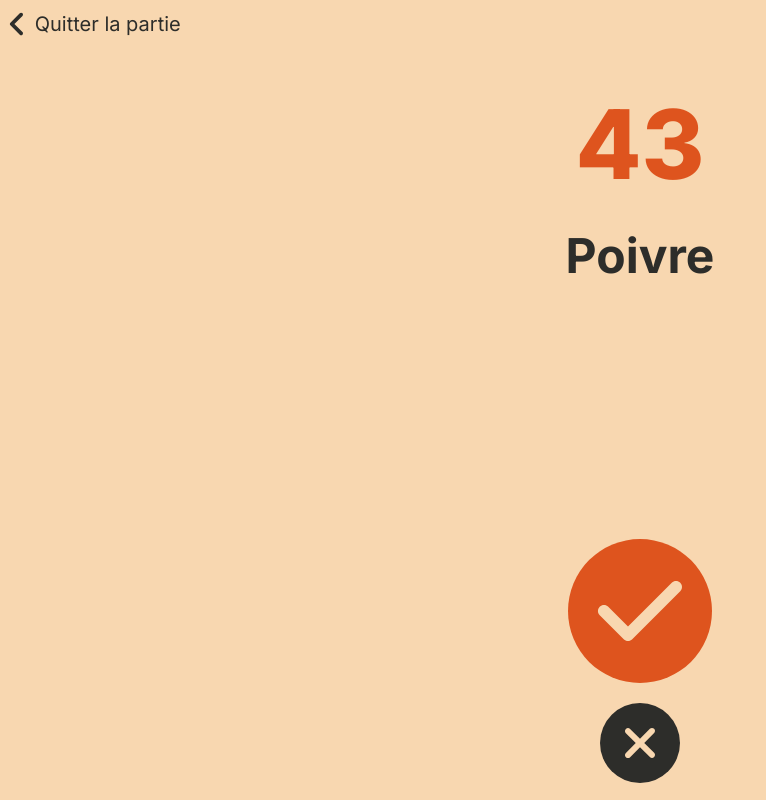
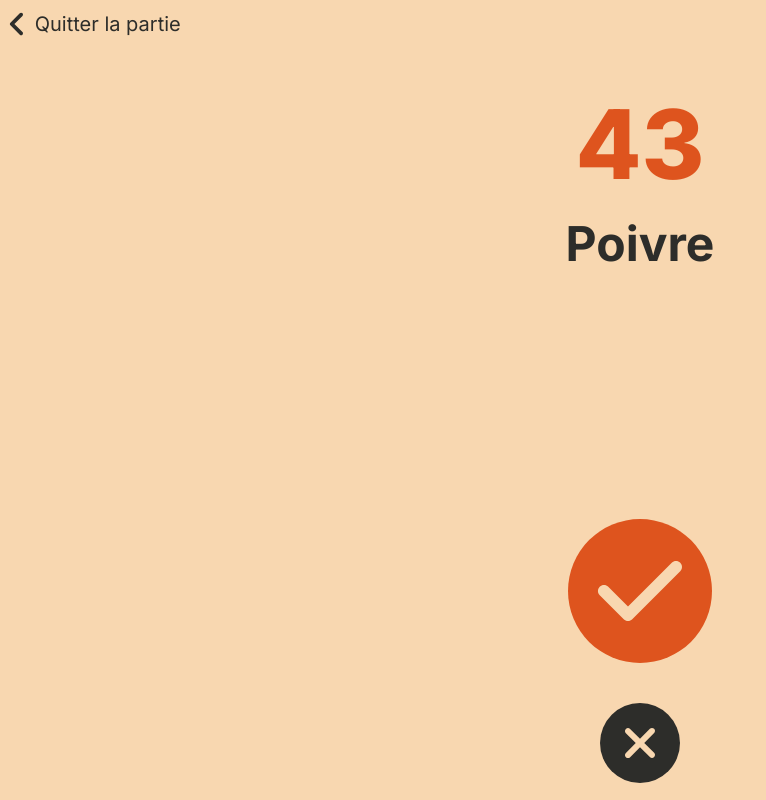
Before and after one commit to Spookywy/time2guess, a Next.js app: page /game in a window 1280 px wide. Both pictures are taken after a click on the button "Commencer". Shown: the whole page, without its empty margins (0-766 px from the left). Built offline with nearby package versions, Linux system fonts and the light colour scheme.

Commit message:
:lipstick: increase space between buttons

```diff
--- a/src/components/about.tsx
+++ b/src/components/about.tsx
@@ -2,7 +2,7 @@ import { faGithub } from "@fortawesome/free-brands-svg-icons";
 import { faHeart } from "@fortawesome/free-solid-svg-icons";
 import { FontAwesomeIcon } from "@fortawesome/react-fontawesome";
 
-const VERSION = "1.3.4";
+const VERSION = "1.3.5";
 
 export default function About() {
   return (
--- a/src/components/game/roundPlaying.tsx
+++ b/src/components/game/roundPlaying.tsx
@@ -113,7 +113,7 @@ export default function RoundPlaying({
       >
         {timeLeft}
       </h1>
-      <h2 className="mt-10 text-center text-5xl font-bold text-jet">
+      <h2 className="mt-3 text-center text-5xl font-bold text-jet md:mt-7">
         {wordsToGuess[currentWordIndex]}
       </h2>
       <div className="mt-auto flex flex-col items-center">
@@ -124,7 +124,7 @@ export default function RoundPlaying({
           <FontAwesomeIcon icon={faCheck} />
         </button>
         <button
-          className="mt-5 h-20 w-20 rounded-full bg-jet text-5xl text-light-orange active:text-dark-orange"
+          className="mt-10 h-20 w-20 rounded-full bg-jet text-5xl text-light-orange active:text-dark-orange"
           onClick={handleWordNotGuessed}
         >
           <FontAwesomeIcon icon={faXmark} />
```
